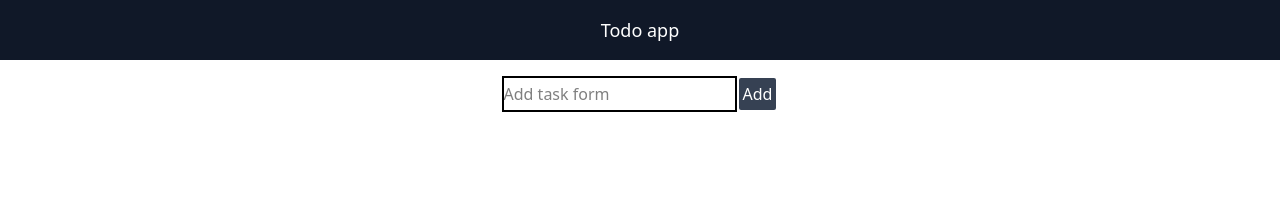
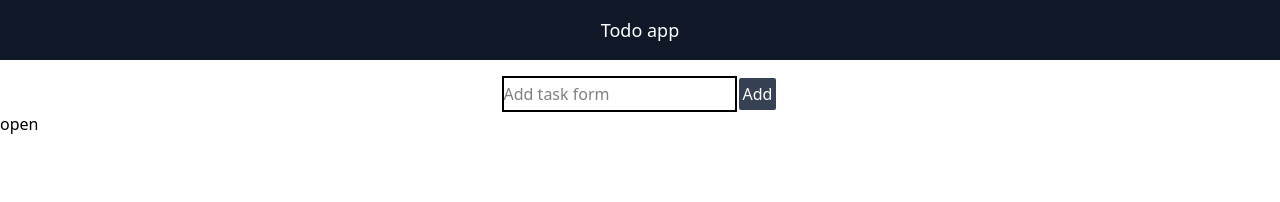
Before and after one commit to loverboykosu/todo_app, a React (Vite) app: page / in a window 1280 px wide. Shown: the top 202 px of the page. Built offline with nearby package versions, Linux system fonts and the light colour scheme.

Commit message:
feat: add dropdown func

```diff
--- a/src/components/Todo.jsx
+++ b/src/components/Todo.jsx
@@ -3,8 +3,14 @@ const Todo = () => {
   const [todoList, setTodoList] = useState([]);
   const [input, setInput] = useState("");
   const [isAdd, setIsAdd] = useState(false);
+  const [isOpen, setIsOpen] = useState(false);
   const getChange = (e) => {
     setInput(e.target.value);
+  };
+  const changeOpenState = () => {
+    setIsOpen((prev) => {
+      return !prev;
+    });
   };
   const addList = () => {
     setIsAdd(true);
@@ -30,6 +36,7 @@ const Todo = () => {
             onChange={getChange}
             value={input}
           />
+
           <button
             onClick={addList}
             className="border-2 border-solid rounded bg-gray-700 text-white p-1"
@@ -73,6 +80,17 @@ const Todo = () => {
           </div>
         )}
       </div>
+
+      {/* ドロップダウンの実装 */}
+      <div>
+        <button onClick={changeOpenState}>open</button>
+        {isOpen && (
+          <>
+            <p>hello</p>
+            <p>hello</p>
+          </>
+        )}
+      </div>
     </>
   );
 };
```
